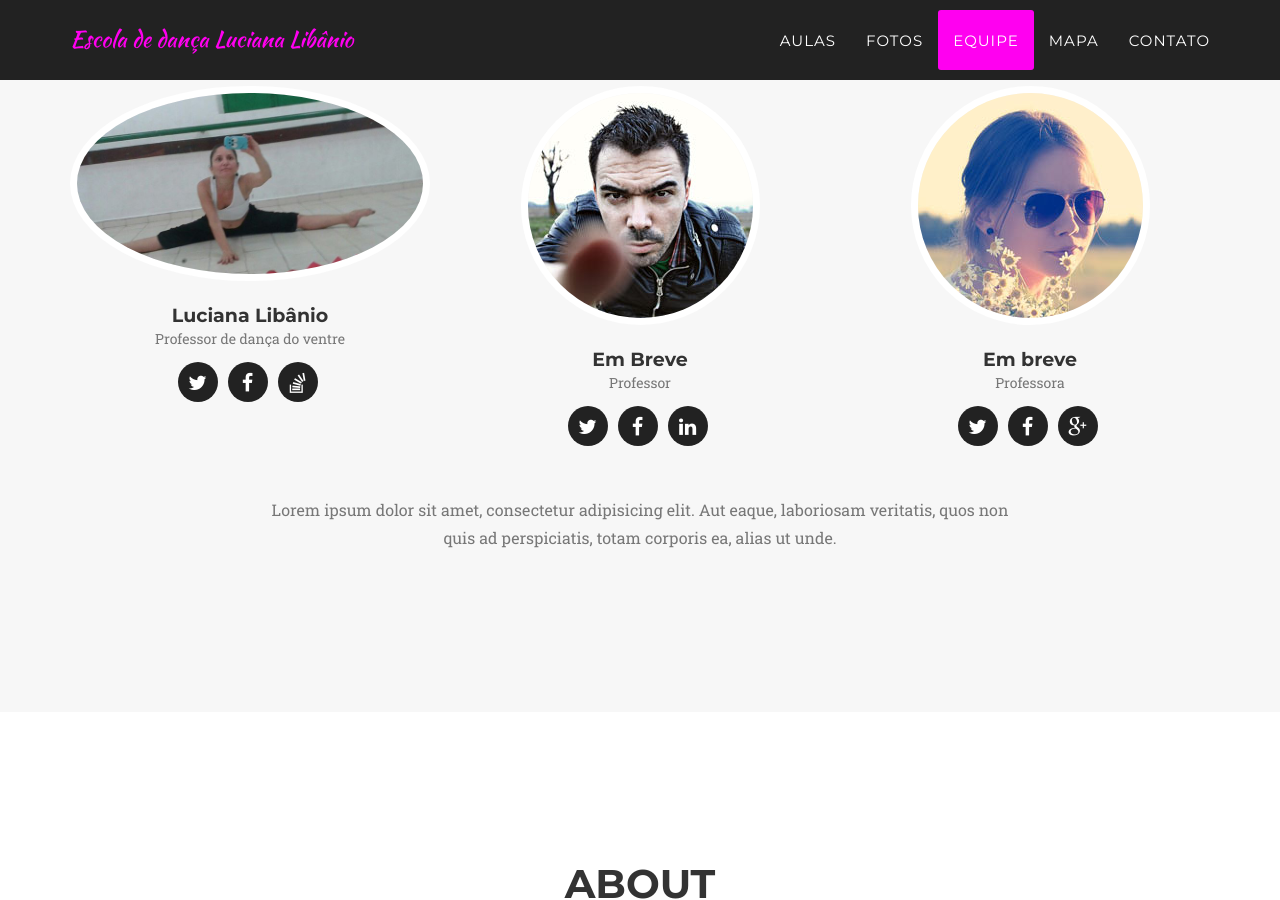
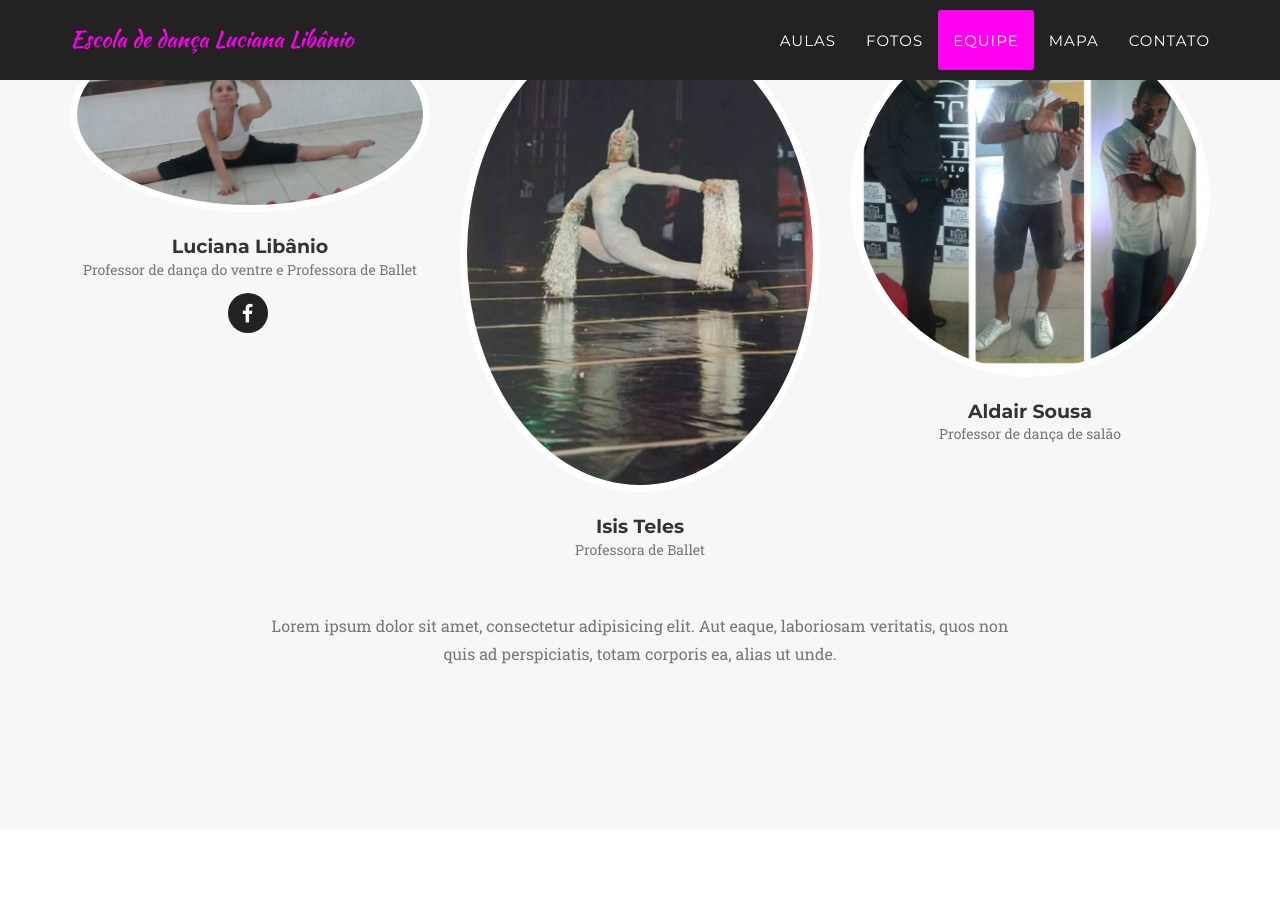
Before and after one commit to lailson/escola_de_danca, a Jekyll site: the page built from index.html, in a window 1280 px wide and 900 px high, scrolled down 2743 px. Built offline with Jekyll 4.4.1, drawn with Linux system fonts in a browser that asks for light colours; some web fonts are replaced; some of the changed text lies outside the part shown.

Commit message:
Alterando fotos

```diff
--- a/_config.yml
+++ b/_config.yml
@@ -16,36 +16,20 @@ color:
 people:
 - name: Luciana Libânio
   pic: 1
-  position: Professor de dança do ventre
+  position: Professor de dança do ventre e Professora de Ballet
   social:
-    - title: twitter
-      url: #
     - title: facebook
-      url: #
-    - title: stack-overflow
-      url: #
+      url: https://www.facebook.com/luciana.estrella.3?ref=br_rs
 
-- name: Em Breve
+- name: Isis Teles
   pic: 2
-  position: Professor
-  social:
-    - title: twitter
-      url: #
-    - title: facebook
-      url: #
-    - title: linkedin
-      url: #
+  position: Professora de Ballet
 
-- name: Em breve
+
+- name: Aldair Sousa
   pic: 3
-  position: Professora
-  social:
-    - title: twitter
-      url: #
-    - title: facebook
-      url: #
-    - title: google-plus
-      url: #
+  position: Professor de dança de salão
+
 
 # Social networks usernames (many more available: google-plus, flickr, dribbble, pinterest, instagram, tumblr, linkedin, etc.)
 social:
--- a/_includes/header.html
+++ b/_includes/header.html
@@ -43,9 +43,14 @@
     <!-- Header -->
     <header>
         <div class="container">
+        <h3>Seja bem vindo</h3>
             <div class="intro-text">
-                <div class="intro-lead-in">Seja bem vindo!!!</div>
-                <div class="intro-heading">Venha conhecer nossa escola !</div>
+                <div class="intro-lead-in"></div>
+                <div class="intro-heading"></div>
+                <br>
+                <br>
+                <br>
+                <br>
                 <a href="#services" class="page-scroll btn btn-xl">Entrar</a>
             </div>
         </div>
```
Also changed, not shown: img/team/2.jpg, img/team/3.jpg.
